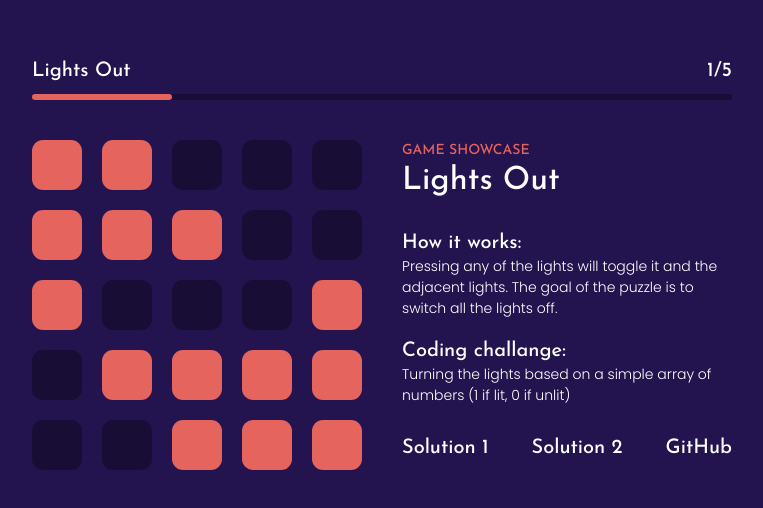
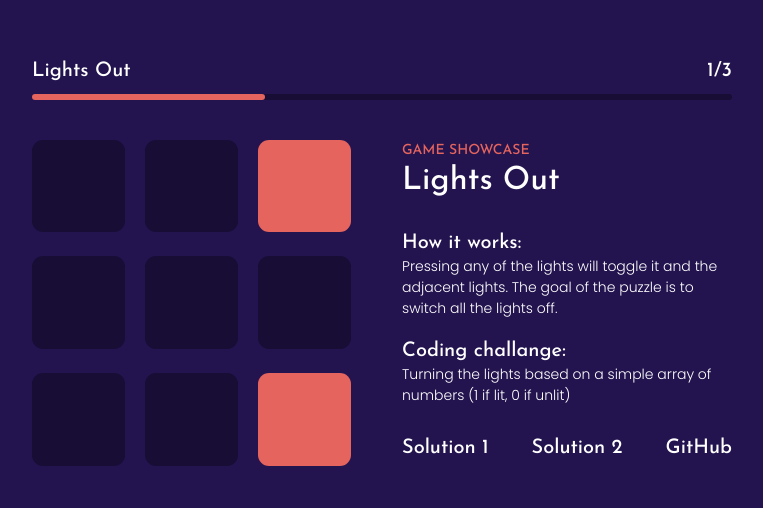
Before and after one commit to aracsidev/react-portfolio-games, a React (Create React App) app: page / in a window 1280 px wide. Shown: the part 136-644 px from the top of the page, without its empty margins (258-1021 px from the left). Built offline with nearby package versions, Linux system fonts and the light colour scheme.

Commit message:
Minor styling changes

```diff
--- a/src/components/LevelsBar.jsx
+++ b/src/components/LevelsBar.jsx
@@ -1,16 +1,16 @@
 import '../css/levelsbar.css';
 
-const LevelsBar = () => {
+const LevelsBar = (props) => {
 
-
+    const { title, lvlNum, currentLvl } = props;
 
     return (
         <div className="levelsbar">
             <div className="lb-title">
-                <p className="f24">Lights Out</p>
-                <p className="f24">1/5</p>
+                <p className="f24">{title}</p>
+                <p className="f24">{`${currentLvl}/${lvlNum}`}</p>
             </div>
-            <div className="lb-bar"></div>
+            <div className={`lb-bar`}></div>
         </div>
     )
 }
--- a/src/css/levelsbar.css
+++ b/src/css/levelsbar.css
@@ -28,7 +28,7 @@
     top: 0;
     left: 0;
     height: 6px;
-    width: calc(100% / 5);
+    width: calc(100% / 3 * 1);
     content: '';
     background-color: var(--secBg);
     border-radius: 5px;
--- a/src/css/lightsout.css
+++ b/src/css/lightsout.css
@@ -22,6 +22,14 @@
 }
 
 .lo-game-node-lvl1 {
+    width: calc(33% - 16px);
+    height: calc(33% - 16px);
+    background-color: var(--terBg);
+    border-radius: 11px;
+    cursor: pointer;
+}
+
+.lo-game-node-lvl2 {
     width: calc(20% - 16px);
     height: calc(20% - 16px);
     background-color: var(--terBg);
@@ -29,12 +37,12 @@
     cursor: pointer;
 }
 
-.lo-game .lo-game-node-lvl1:nth-child(1),
-.lo-game .lo-game-node-lvl1:nth-child(6),
-.lo-game .lo-game-node-lvl1:nth-child(11),
-.lo-game .lo-game-node-lvl1:nth-child(16),
-.lo-game .lo-game-node-lvl1:nth-child(21) {
-    margin-left: 0;
+.lo-game-node-lvl3 {
+    width: calc(20% - 16px);
+    height: calc(20% - 16px);
+    background-color: var(--terBg);
+    border-radius: 11px;
+    cursor: pointer;
 }
 
 .lo-game-node-lvl1.active {
--- a/src/pages/LightsOutPage.jsx
+++ b/src/pages/LightsOutPage.jsx
@@ -77,16 +77,12 @@ const LightsOutPage = () => {
 
     return (
         <div className="lightsout">
-            <LevelsBar title='Lights Out'/>
+            <LevelsBar title='Lights Out' lvlNum={3} currentLvl={lvlNum} />
             <div className='lo-content'>
                 <div className='lo-game'>
                     {
-                        lvl2.map((nodeData) => {
-
-                            // Make sure to provide a list of nodes that is a square number!
-                            // The game therefore cannot be play in a rectangle becouse of this!
-                            const gridSize = Math.sqrt(lvl2.length);
-
+                        lvl1.map((nodeData) => {
+                            const gridSize = Math.sqrt(lvl1.length);
                             return <div key={nodeData[0]}
                                 className={`lo-game-node-lvl${lvlNum} ${(nodeData[1] === 1) ? 'active' : ''}`}
                                 id={`${nodeData[0]}`}
```
